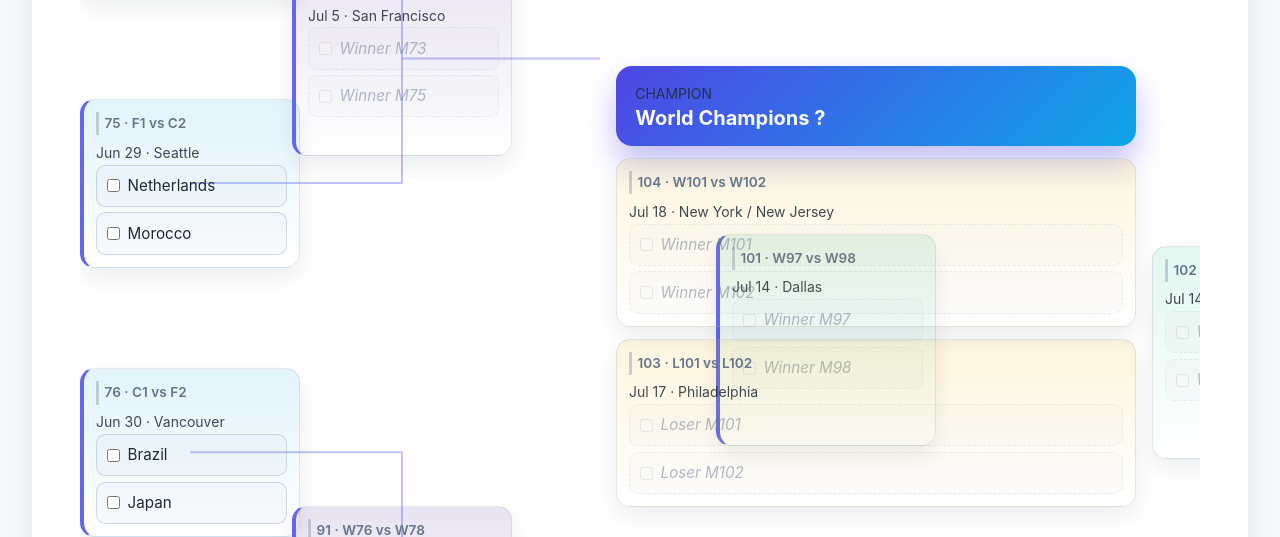
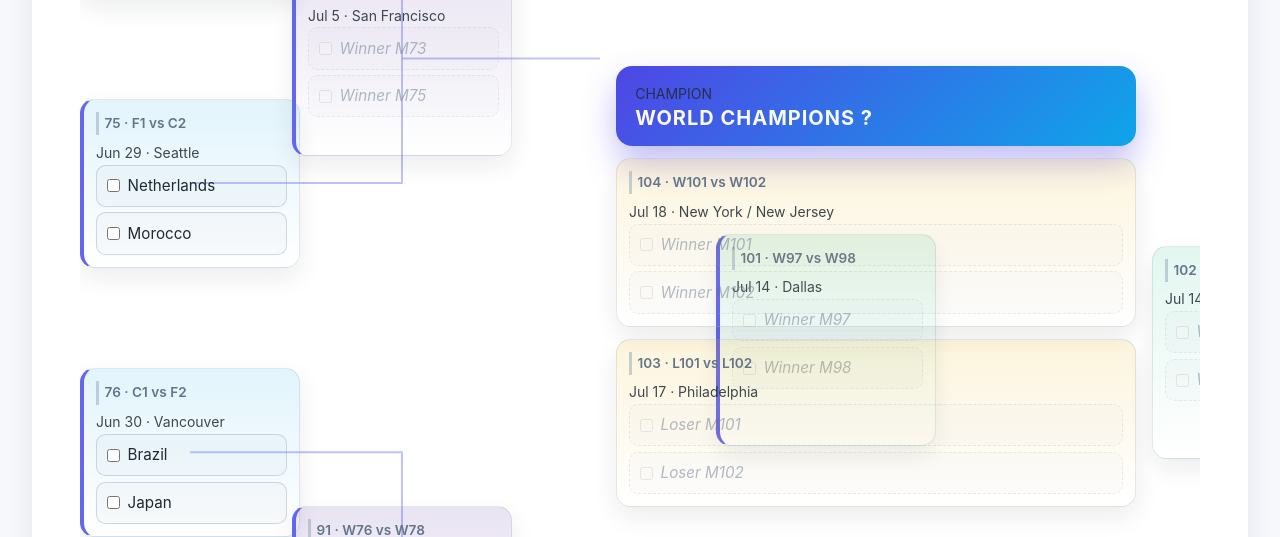
Before and after one commit to sfeng77/damogu, a Flask app: page /worldcup26/predictor in a window 1280 px wide. Shown: the part 3219-3756 px from the top of the page. Run offline with Flask 3, Linux system fonts and the light colour scheme.

Commit message:
Make champion banner typography pop

```diff
--- a/static/css/main.css
+++ b/static/css/main.css
@@ -589,6 +589,12 @@ footer {
   color: #f8fafc;
   box-shadow: 0 16px 32px rgba(79, 70, 229, 0.35);
 }
+.champion-card .h5 {
+  font-family: "Montserrat", "Inter", system-ui, -apple-system, "Segoe UI", sans-serif;
+  letter-spacing: 0.05em;
+  text-transform: uppercase;
+  font-weight: 800;
+}
 
 .connector-layer {
   position: absolute;
```
